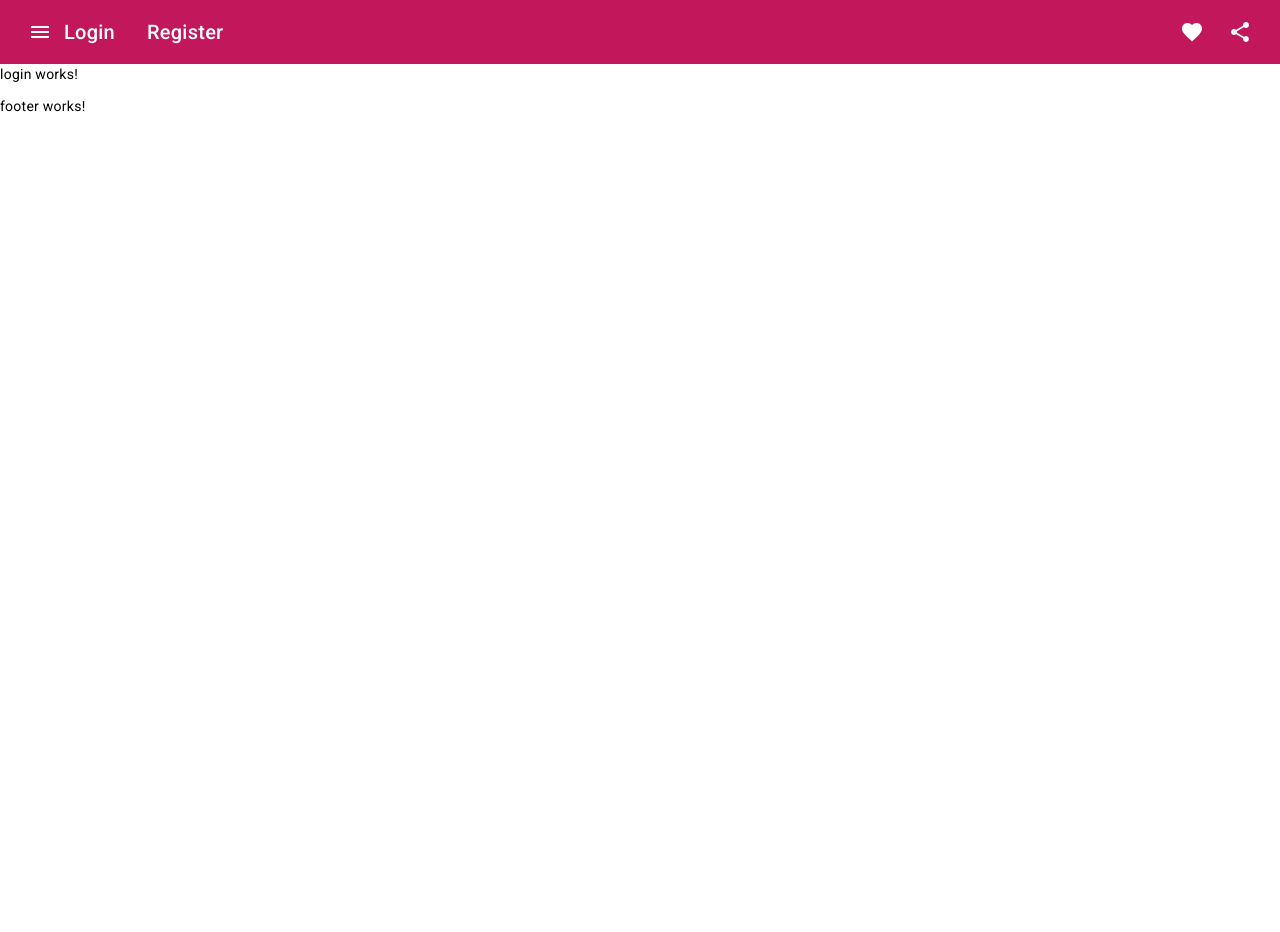
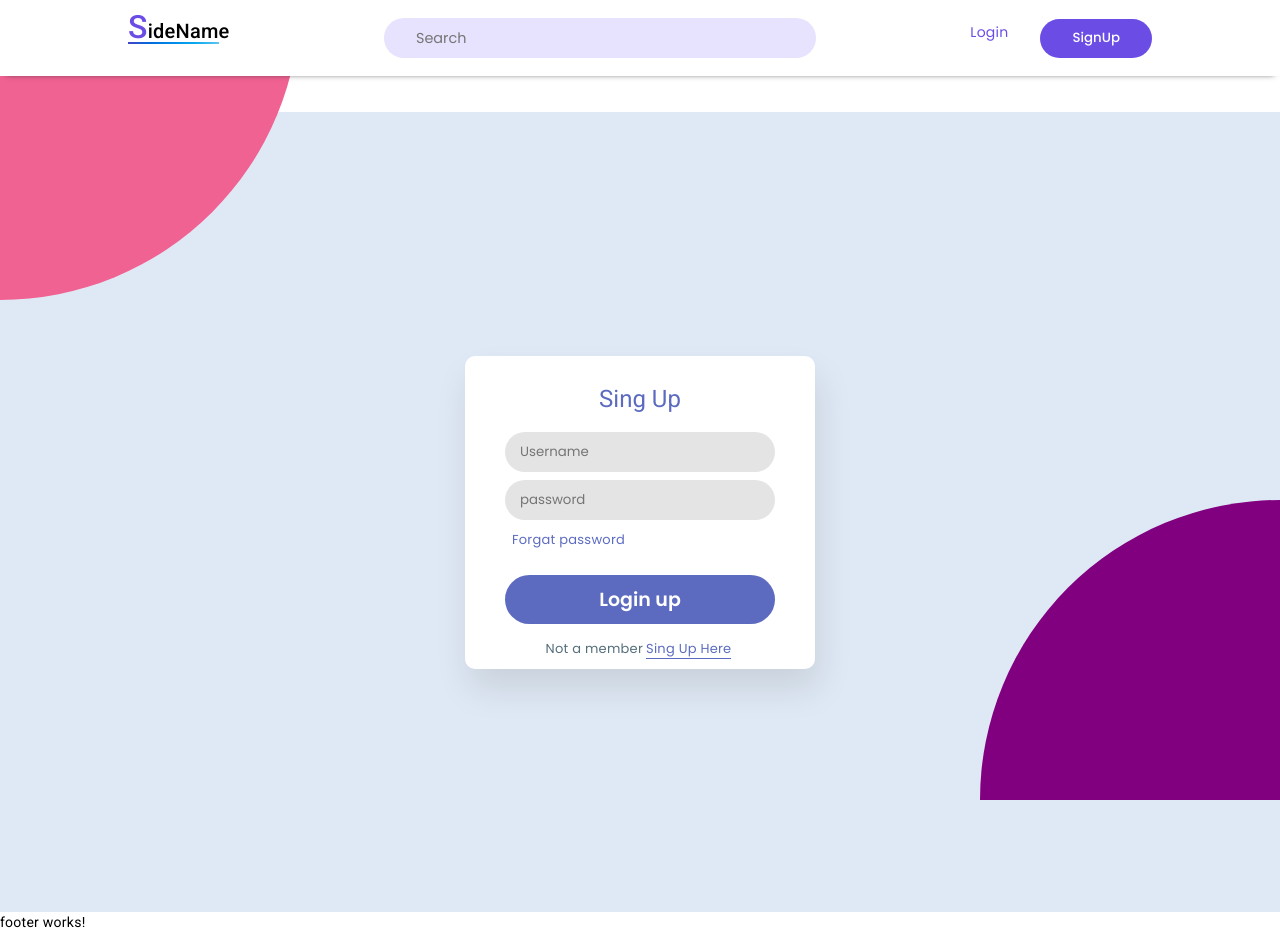
Before and after one commit to cs-learning-group/rental-store, an Angular app: page /login in a window 1280 px wide. Before the commit the page ends 800 px from the top, so only its background shows below. Built offline with nearby package versions, Linux system fonts and the light colour scheme.

Commit message:
Header Changed

```diff
--- a/src/app/header/header.component.html
+++ b/src/app/header/header.component.html
@@ -1,16 +1,16 @@
-<mat-toolbar color="primary">
-    <button mat-icon-button class="example-icon" aria-label="Example icon-button with menu icon">
-     <mat-icon>menu</mat-icon>
-   </button>
-   <div class="menu" style="display: flex; gap: 2rem; color: white;">
-    <a routerLink="/login">Login</a>
-<a routerLink="/register">Register</a>
-</div>
-   <span class="example-spacer"></span>
-   <button mat-icon-button class="example-icon favorite-icon" aria-label="Example icon-button with heart icon">
-     <mat-icon>favorite</mat-icon>
-   </button>
-   <button mat-icon-button class="example-icon" aria-label="Example icon-button with share icon">
-    <mat-icon>share</mat-icon>
-  </button>
- </mat-toolbar>
+<nav>
+  <div class="container">
+    <h2>SideName</h2>
+    <div class="search-bar">
+      <i class="uil uil-search"></i>
+      <input type="search" placeholder="Search" />
+    </div>
+    <input type="checkbox" id="bar" />
+    <label for="bar" class="bar">|||</label>
+    <div class="button">
+      <p class="link" routerLink="/login">Login</p>
+      <button class="btn" routerLink="/register">SignUp</button>
+    </div>
+  </div>
+</nav>
+<br /><br /><br /><br />
--- a/src/app/header/header.component.scss
+++ b/src/app/header/header.component.scss
@@ -1,11 +1,151 @@
-.example-spacer {
-    flex: 1 1 auto;
+// .example-spacer {
+//     flex: 1 1 auto;
+//   }
+
+//   .menu {
+//     display: flex;
+//     gap: 2rem;
+//     a {
+//         color: #fff;
+//     }
+//   }
+* {
+  margin: 0;
+  padding: 0;
+  box-sizing: border-box;
+  outline: none;
+  border: none;
+  font-family: "Poppins", sans-serif;
+  text-decoration: none;
+  list-style-type: none;
+}
+
+body {
+  overflow: hidden;
+
+  background-color: hsl(256, 26%, 83%);
+  color: hsl(252, 30%, 17%);
+}
+
+.container {
+  margin: 0 auto;
+  width: 80%;
+}
+
+nav {
+  width: 100%;
+  background-color: hsl(252, 30%, 100%);
+  padding: 0.7rem 0;
+  -webkit-box-shadow: 0 4px 6px -6px #222;
+  -moz-box-shadow: 0 4px 6px -6px #222;
+  box-shadow: 0 4px 6px -6px #222;
+  position: fixed;
+  top: 0;
+  z-index: 10;
+}
+
+nav .container {
+  display: flex;
+  align-items: center;
+  justify-content: space-between;
+}
+
+.search-bar {
+  background-color: hsl(252, 90%, 94%);
+  border-radius: 2rem;
+  padding: 0.6rem 1rem;
+}
+
+.search-bar input {
+  background: transparent;
+  width: 30vw;
+  margin-left: 1rem;
+  font-size: 0.9rem;
+  color: hsl(252, 30%, 18%);
+}
+
+.button {
+  display: flex;
+  align-items: center;
+  gap: 2rem;
+}
+
+.btn {
+  display: inline-block;
+  padding: 0.6rem 2rem;
+  font-weight: 500;
+  border-radius: 2rem;
+  cursor: pointer;
+  color: white;
+  background-color: hsl(252, 75%, 60%);
+  transition: all 300ms ease;
+}
+
+.btn:hover {
+  opacity: 0.8;
+}
+
+.link {
+  color: hsl(252, 75%, 60%);
+}
+
+.link:hover {
+  text-decoration: underline;
+}
+
+h2::first-letter {
+  font-size: 2rem;
+  color: hsl(252, 75%, 60%);
+}
+
+h2::after {
+  content: "";
+  display: block;
+  width: 90%;
+  height: 2.1px;
+  position: relative;
+  bottom: 5px;
+  background-image: linear-gradient(
+    to right,
+    #4046c7,
+    #006cdd,
+    #008ce9,
+    #0caaee,
+    #5ec5f0
+  );
+  transition: linear 1s;
+}
+
+h2:hover::after {
+  width: 0%;
+}
+
+.bar,
+#bar {
+  display: none;
+}
+
+@media (max-width: 767px) {
+  .button {
+    display: none;
+    padding: 10px 20px;
+    border-bottom-left-radius: 3vh;
+    z-index: 999;
+    border-bottom: 1px solid rgb(135, 135, 188);
+    position: absolute;
+    background-color: hsl(252, 30%, 100%);
+    justify-content: center;
+    top: 4.5rem;
+    right: 0.1rem;
+    text-align: center;
+    flex-direction: column;
   }
 
-  .menu {
-    display: flex;
-    gap: 2rem;
-    a {
-        color: #fff;
-    }
+  .bar {
+    font-size: 24px;
+    display: block;
   }
+  #bar:checked ~ .button {
+    display: block;
+  }
+}
--- a/src/app/login/login.component.html
+++ b/src/app/login/login.component.html
@@ -1 +1,24 @@
 <p>login works!</p>
+<body>
+  <span class="color-1"></span>
+  <span class="color-2"></span>
+  <div class="warper">
+    <div class="form">
+      <form>
+        <h1>Sing Up</h1>
+        <input type="text" placeholder="Username" />
+        <input type="password" placeholder="password" />
+      </form>
+    </div>
+
+    <div class="recover">
+      <a href="#">Forgat password</a>
+    </div>
+
+    <button>Login up</button>
+
+    <div class="member">
+      <label>Not a member<a routerLink="/register">Sing Up Here</a></label>
+    </div>
+  </div>
+</body>
--- a/src/app/login/login.component.scss
+++ b/src/app/login/login.component.scss
@@ -0,0 +1,142 @@
+@import url("https://fonts.googleapis.com/css2?family=Poppins:wght@100;200;300;400;500;600;700;800&display=swap");
+* {
+  margin: 0;
+  padding: 0;
+  box-sizing: border-box;
+  font-family: "Poppins", sans-serif;
+}
+
+body {
+  background: #dfe9f5;
+  width: 100%;
+  height: 100vh;
+  display: flex;
+  justify-content: center;
+  align-items: center;
+}
+
+.color-1 {
+  background: #f06292;
+  width: 300px;
+  height: 300px;
+  border-bottom-right-radius: 100%;
+  position: absolute;
+  top: 0;
+  left: 0;
+}
+
+.color-2 {
+  background: purple;
+  width: 300px;
+  height: 300px;
+  border-top-left-radius: 100%;
+  position: absolute;
+  bottom: 0;
+  right: 0;
+}
+
+.warper {
+  background: #fff;
+  width: 350px;
+  border-radius: 10px;
+  padding: 10px 40px;
+  box-shadow: 4px 20px 35px rgba(0, 0, 0, 0.1);
+  z-index: 99;
+}
+
+h1 {
+  text-align: center;
+  margin: 17px 0px;
+  color: #5c6bc0;
+}
+
+form input {
+  display: block;
+  width: 100%;
+  padding: 10px 15px;
+  margin: 8px 0px;
+  border: none;
+  outline: none;
+  border-radius: 30px;
+  background: #e4e4e4;
+}
+
+form input:focus {
+  border: 1px solid #abb2b9;
+  padding: 12px 16px;
+}
+
+.term {
+  text-align: center;
+  margin: 16px 0px;
+}
+
+.term input {
+  vertical-align: middle;
+  height: 14px;
+  width: 14px;
+}
+
+.term label {
+  font-size: 12px;
+  height: 10px;
+  color: #546e7a;
+}
+
+.term a {
+  text-decoration: none;
+  color: #5c6bc0;
+  border-bottom: 1px solid #5c6bc0;
+}
+
+button {
+  background: #5c6bc0;
+  width: 100%;
+  border: none;
+  color: #ffff;
+  padding: 10px 15px;
+  border-radius: 30px;
+  cursor: pointer;
+  font-size: 19px;
+  font-weight: 600;
+  margin: 15px 0px;
+}
+
+button:hover {
+  background: #48528b;
+  transition: 1s;
+}
+
+.member {
+  text-align: center;
+  font-size: 13px;
+}
+
+.member label {
+  color: #546e7a;
+  cursor: pointer;
+}
+
+.member a {
+  margin: 0px 3px;
+  text-decoration: none;
+  border-bottom: 1px solid #5c6bc0;
+  color: #5c6bc0;
+}
+
+.recover {
+  font-size: 13px;
+  text-align: left;
+  margin: 10px 7px;
+}
+
+.recover a {
+  color: #5c6bc0;
+  text-decoration: none;
+}
+
+@media (max-width: 950px) {
+  .warper {
+    box-shadow: 4px 30px 40px rgba(0, 0, 0, 0.2);
+  }
+}
--- a/src/app/register/register.component.html
+++ b/src/app/register/register.component.html
@@ -1 +1,34 @@
-<p>register works!</p>
+<body>
+    <span class="color-1"></span>
+    <span class="color-2"></span>
+    <div class="warper">
+      <div class="form">
+        <form>
+          <h1>Sing Up</h1>
+          <input type="text" placeholder="Username" />
+          <input type="text" placeholder="Name" />
+          <input type="email" placeholder="email" />
+          <input type="password" placeholder="password" />
+          <input type="password" placeholder="Re-enter-password" />
+        </form>
+      </div>
+
+      <div class="term">
+        <input type="checkbox" id="checkbox" />
+        <label for="checkbox">
+          i agree to these
+          <a href="https://policies.google.com/terms?hl=en-US"
+            >Term & Conditions</a
+          ></label
+        >
+      </div>
+
+      <button>Sing up</button>
+
+      <div class="member">
+        <label for=""
+          >Already a member<a routerLink="/login" id="">Login Here</a></label
+        >
+      </div>
+    </div>
+  </body>
--- a/src/app/register/register.component.scss
+++ b/src/app/register/register.component.scss
@@ -0,0 +1,142 @@
+@import url("https://fonts.googleapis.com/css2?family=Poppins:wght@100;200;300;400;500;600;700;800&display=swap");
+* {
+  margin: 0;
+  padding: 0;
+  box-sizing: border-box;
+  font-family: "Poppins", sans-serif;
+}
+
+body {
+  background: #dfe9f5;
+  width: 100%;
+  height: 100vh;
+  display: flex;
+  justify-content: center;
+  align-items: center;
+}
+
+.color-1 {
+  background: #f06292;
+  width: 300px;
+  height: 300px;
+  border-bottom-right-radius: 100%;
+  position: absolute;
+  top: 0;
+  left: 0;
+}
+
+.color-2 {
+  background: purple;
+  width: 300px;
+  height: 300px;
+  border-top-left-radius: 100%;
+  position: absolute;
+  bottom: 0;
+  right: 0;
+}
+
+.warper {
+  background: #fff;
+  width: 350px;
+  border-radius: 10px;
+  padding: 10px 40px;
+  box-shadow: 4px 20px 35px rgba(0, 0, 0, 0.1);
+  z-index: 99;
+}
+
+h1 {
+  text-align: center;
+  margin: 17px 0px;
+  color: #5c6bc0;
+}
+
+form input {
+  display: block;
+  width: 100%;
+  padding: 10px 15px;
+  margin: 8px 0px;
+  border: none;
+  outline: none;
+  border-radius: 30px;
+  background: #e4e4e4;
+}
+
+form input:focus {
+  border: 1px solid #abb2b9;
+  padding: 12px 16px;
+}
+
+.term {
+  text-align: center;
+  margin: 16px 0px;
+}
+
+.term input {
+  vertical-align: middle;
+  height: 14px;
+  width: 14px;
+}
+
+.term label {
+  font-size: 12px;
+  height: 10px;
+  color: #546e7a;
+}
+
+.term a {
+  text-decoration: none;
+  color: #5c6bc0;
+  border-bottom: 1px solid #5c6bc0;
+}
+
+button {
+  background: #5c6bc0;
+  width: 100%;
+  border: none;
+  color: #ffff;
+  padding: 10px 15px;
+  border-radius: 30px;
+  cursor: pointer;
+  font-size: 19px;
+  font-weight: 600;
+  margin: 15px 0px;
+}
+
+button:hover {
+  background: #48528b;
+  transition: 1s;
+}
+
+.member {
+  text-align: center;
+  font-size: 13px;
+}
+
+.member label {
+  color: #546e7a;
+  cursor: pointer;
+}
+
+.member a {
+  margin: 0px 3px;
+  text-decoration: none;
+  border-bottom: 1px solid #5c6bc0;
+  color: #5c6bc0;
+}
+
+.recover {
+  font-size: 13px;
+  text-align: left;
+  margin: 10px 7px;
+}
+
+.recover a {
+  color: #5c6bc0;
+  text-decoration: none;
+}
+
+@media (max-width: 950px) {
+  .warper {
+    box-shadow: 4px 30px 40px rgba(0, 0, 0, 0.2);
+  }
+}
```
